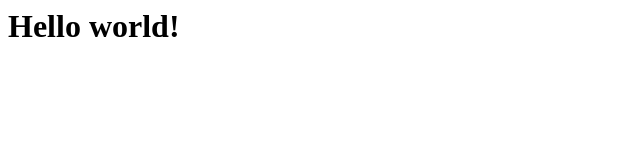
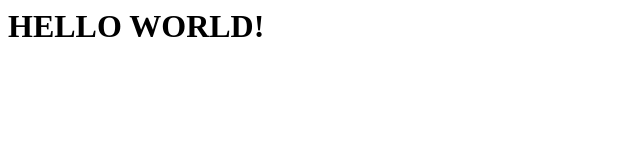
Before and after one commit to tananobo/progate-test, a plain HTML site: page index.html in a window 1280 px wide. Shown: the whole page, without its empty margins (0-640 px from the left). Drawn offline with Linux system fonts and the light colour scheme.

Commit message:
Update index.html

```diff
--- a/index.html
+++ b/index.html
@@ -1,8 +1,7 @@
 <!DOCUTYPE HTML>
 <HTML>
-<HEAD>
-  <link rel="stylesheet" href="stylesheet.css>
-</HEAD>
-<BODY>
-  <h1>Hello world!</h1>
-</BODY>
+  <HEAD>
+    <link rel="stylesheet" href="stylesheet.css>
+  </HEAD>
+                                 <BODY><h1>HELLO WORLD!</h1></BODY>
+</HTML>
```
